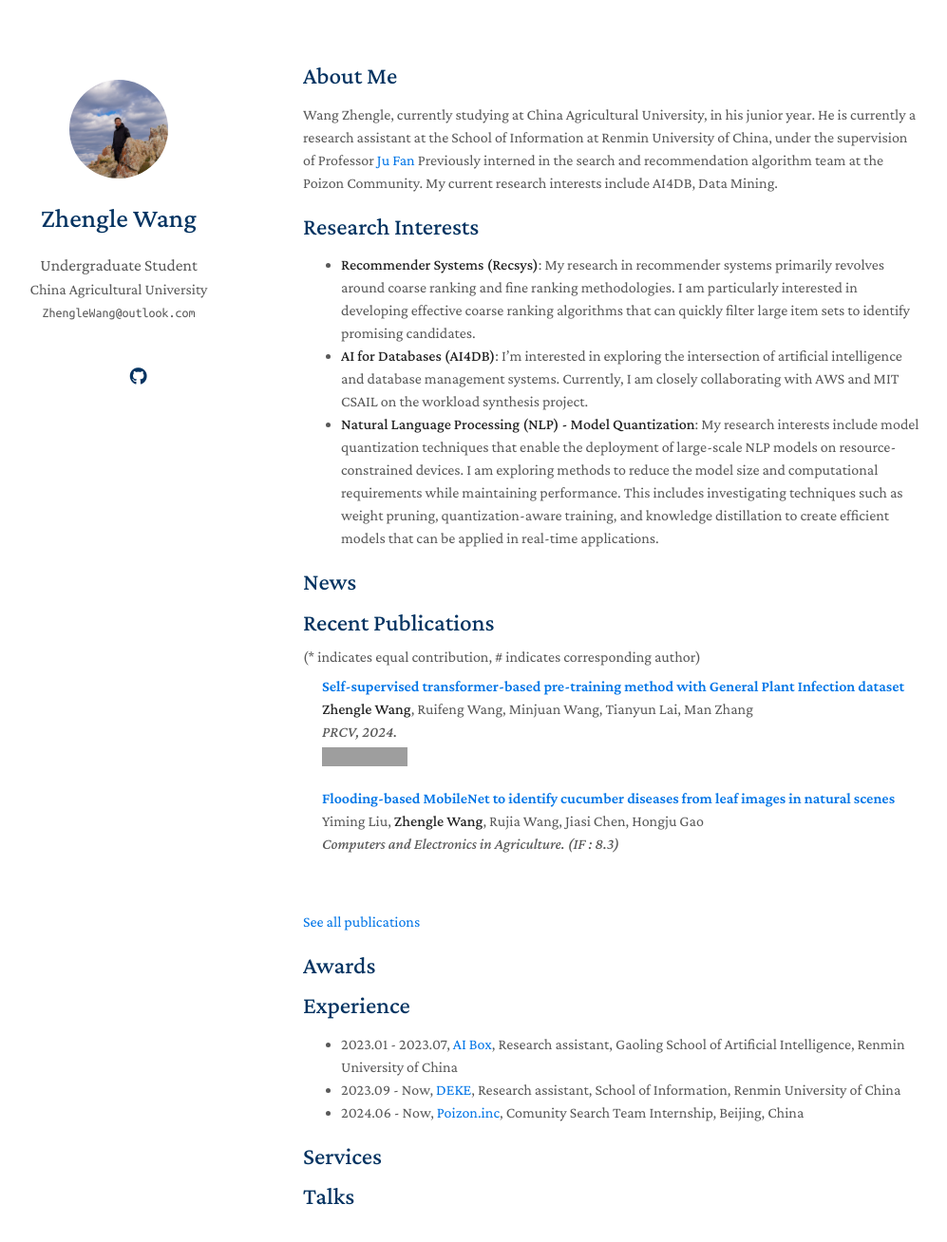
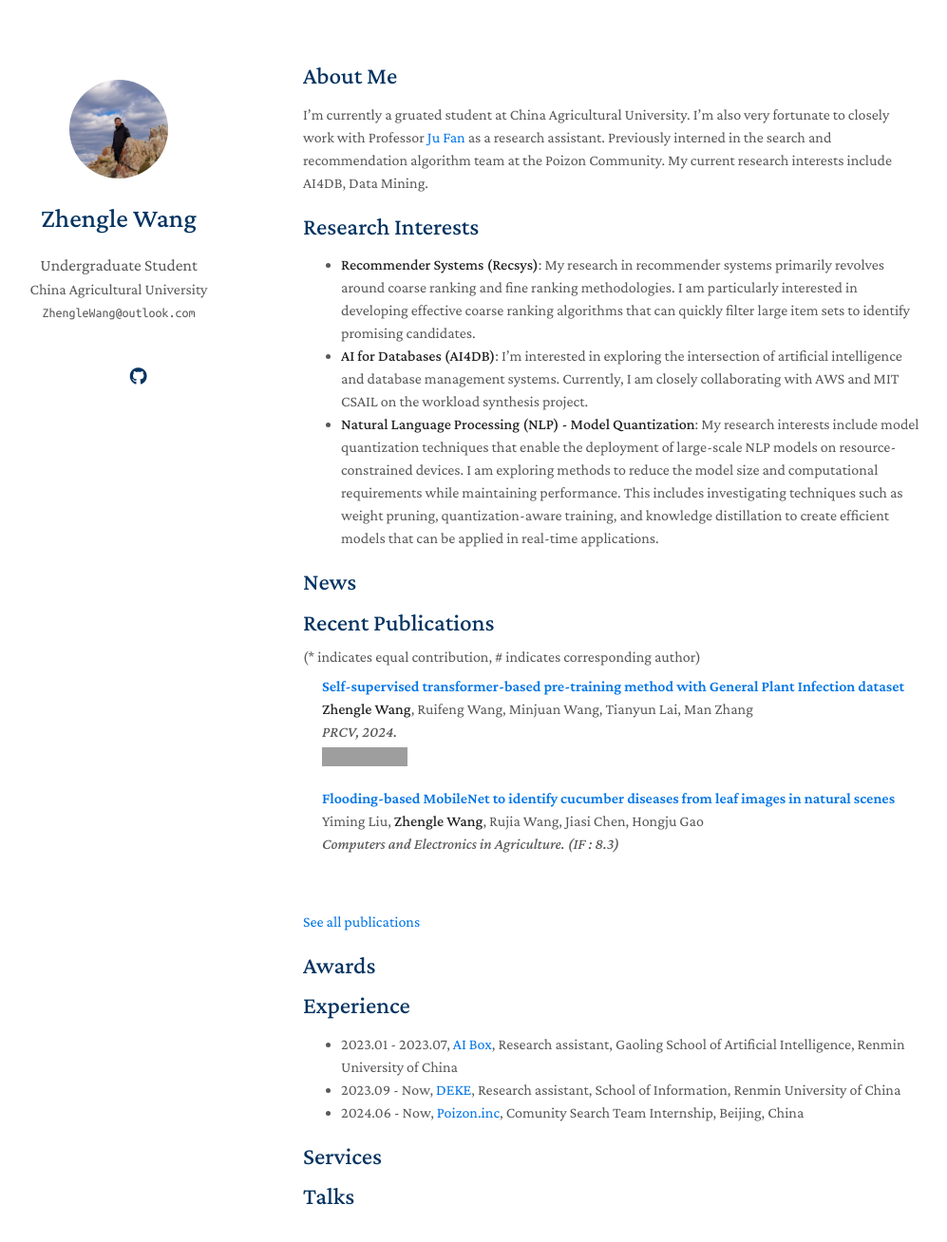
Before and after one commit to zhouruoheng/zhouyan.github.io, a Jekyll site: the page built from index.md, in a window 1280 px wide and 1363 px high. Shown: the top 1308 px of the window at 95% size, without its empty margins (151-1148 px from the left). Built offline with Jekyll 4.4.1, drawn with Linux system fonts in a browser that asks for light colours; nearby versions of some CDN libraries; a style sheet for code colours, icons or effects is not loaded; grey boxes are pictures that could not be loaded.

Commit message:
Update intro.md

```diff
--- a/_includes/intro.md
+++ b/_includes/intro.md
@@ -3,7 +3,8 @@
 
 
 
-Wang Zhengle, currently studying at China Agricultural University, in his junior year. He is currently a research assistant at the School of Information at Renmin University of China, under the supervision of Professor [Ju Fan](http://iir.ruc.edu.cn/~fanj)
+I'm currently a gruated student at China Agricultural University.
+I'm also very fortunate to closely work with Professor [Ju Fan](http://iir.ruc.edu.cn/~fanj) as a research assistant.
 Previously interned in the search and recommendation algorithm team at the Poizon Community.
 My current research interests include AI4DB, Data Mining.
 
```
